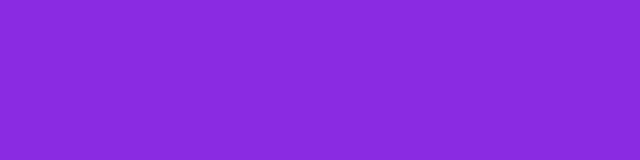
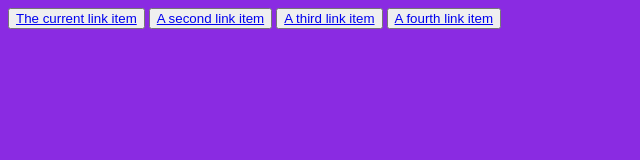
Before and after one commit to rbt00001/WeatherTracker, a plain HTML site: page index.html in a window 1280 px wide. Shown: the whole page, without its empty margins (0-640 px from the left). Drawn offline with nearby package versions, Linux system fonts and the light colour scheme.

Commit message:
got API key

```diff
--- a/index.html
+++ b/index.html
@@ -1,7 +1,8 @@
 <!DOCTYPE html>
 <html lang="en">
     <link rel="stylesheet" href="./assets/style.css">
-
+    <script src="https://cdn.jsdelivr.net/npm/@popperjs/core@2.9.3/dist/umd/popper.min.js" integrity="sha384-W8fXfP3gkOKtndU4JGtKDvXbO53Wy8SZCQHczT5FMiiqmQfUpWbYdTil/SxwZgAN" crossorigin="anonymous"></script>
+<script src="https://cdn.jsdelivr.net/npm/bootstrap@5.1.1/dist/js/bootstrap.min.js" integrity="sha384-skAcpIdS7UcVUC05LJ9Dxay8AXcDYfBJqt1CJ85S/CFujBsIzCIv+l9liuYLaMQ/" crossorigin="anonymous"></script>
 <head>
     <meta charset="UTF-8">
     <meta http-equiv="X-UA-Compatible" content="IE=edge">
@@ -9,7 +10,22 @@
     <title>Weather Tracker</title>
 </head>
 <body>
-
+    <div class="list-group">
+        <button>
+            <a href="#" class="list-group-item list-group-item-action active" aria-current="true">
+            The current link item
+            </a>
+        </button>
+        <button>
+            <a href="#" class="list-group-item list-group-item-action">A second link item</a>
+        </button>
+        <button>
+            <a href="#" class="list-group-item list-group-item-action">A third link item</a>
+        </button>
+        <button>
+            <a href="#" class="list-group-item list-group-item-action">A fourth link item</a>
+        </button>
+      </div>
 </body>
 <script src="/assets/script.js"></script>
 </html>
```
